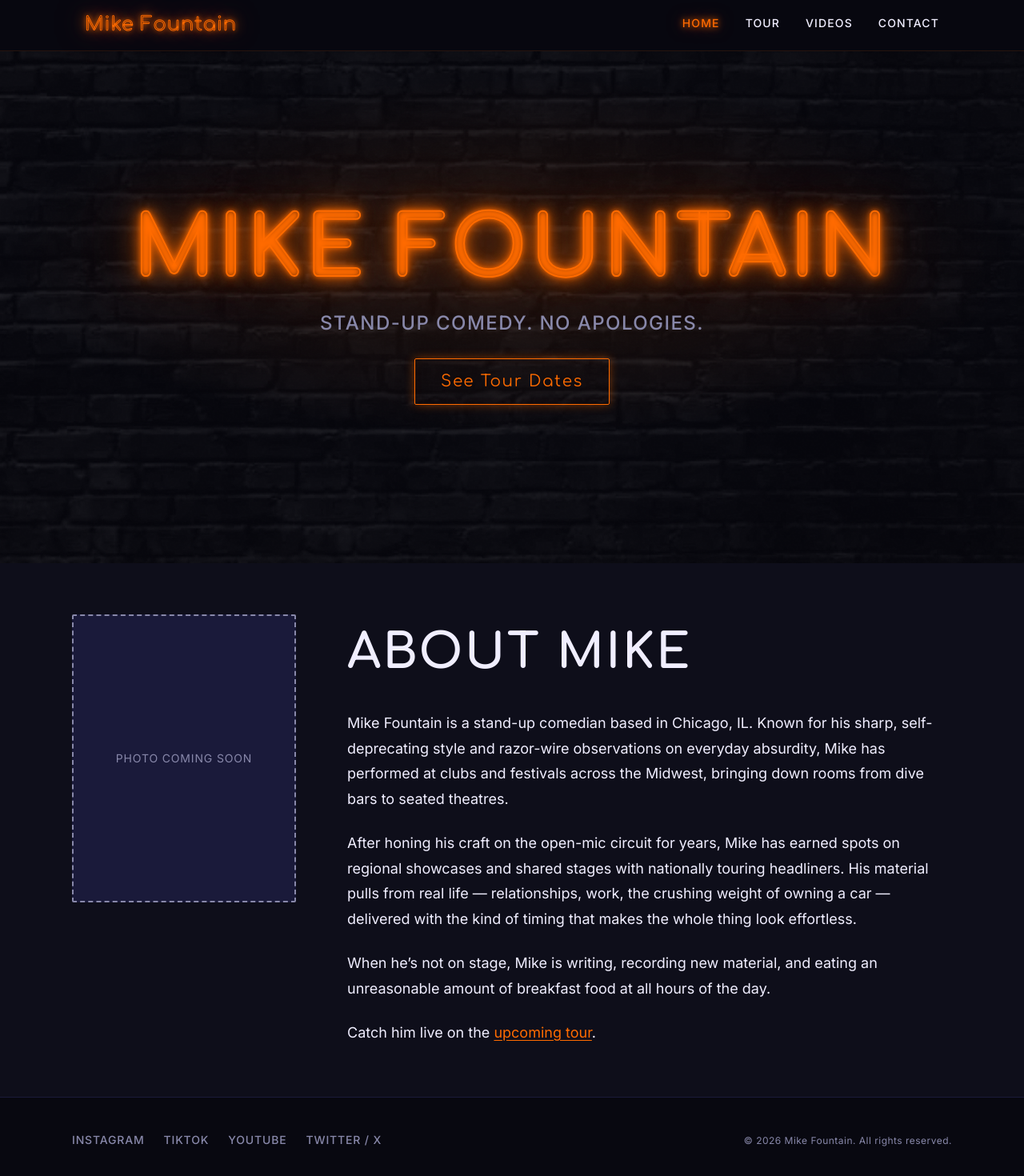
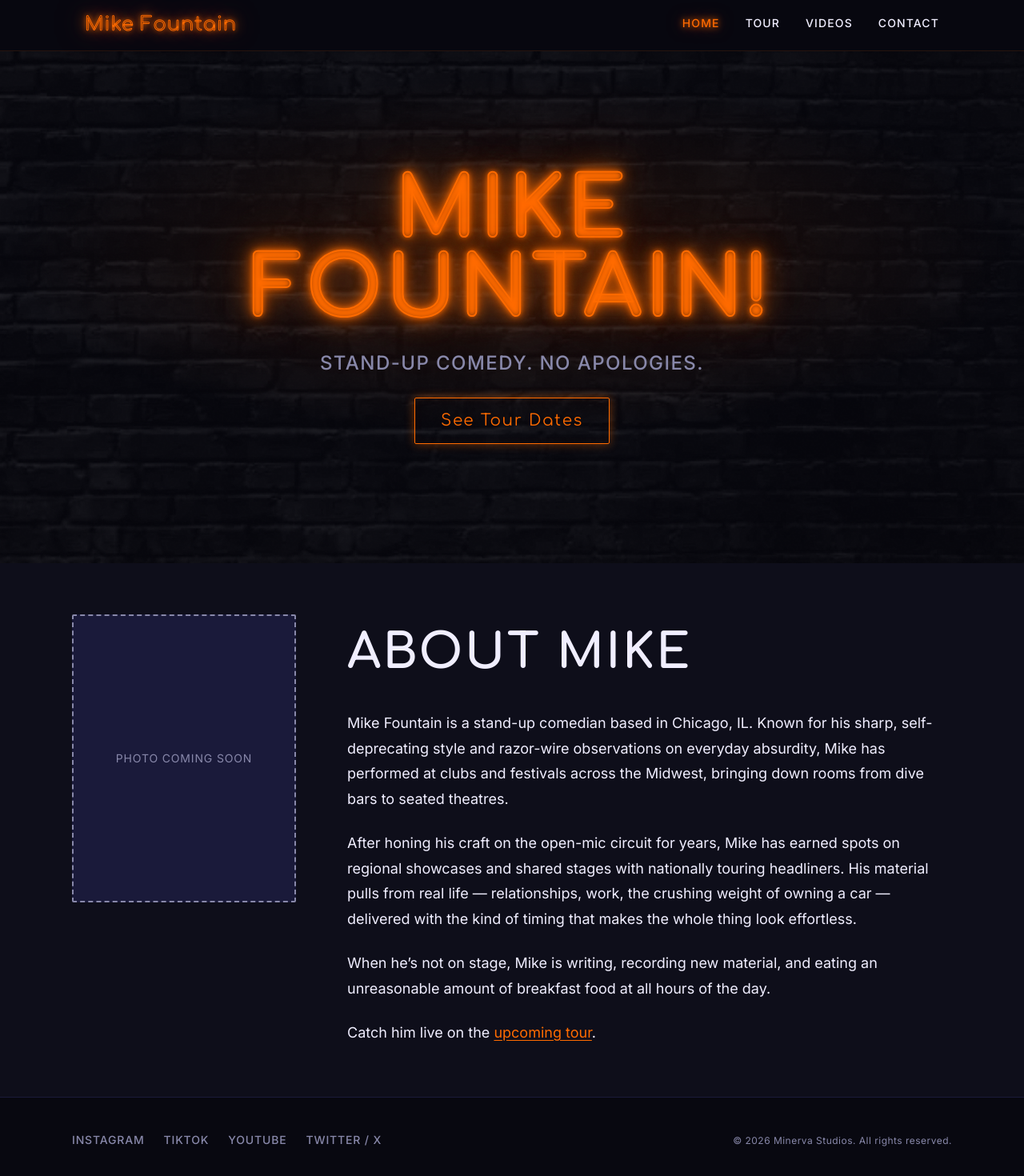
Before and after one commit to andymcdowall/mikefountaincomedy, a React (Vite) app: page / in a window 1280 px wide. Shown: the top 1470 px of the page at 80% size. Built offline with nearby package versions, Linux system fonts and the light colour scheme.

Commit message:
Name Switcher

```diff
--- a/src/components/Footer/Footer.tsx
+++ b/src/components/Footer/Footer.tsx
@@ -30,7 +30,7 @@ export function Footer() {
         </ul>
 
         <p className="site-footer__copy">
-          &copy; {CURRENT_YEAR} Mike Fountain. All rights reserved.
+          &copy; {CURRENT_YEAR} Minerva Studios. All rights reserved.
         </p>
       </div>
     </footer>
--- a/src/components/HeroSection/HeroSection.tsx
+++ b/src/components/HeroSection/HeroSection.tsx
@@ -1,12 +1,15 @@
 import { Link } from 'react-router-dom'
 import { content } from '../../config/content'
 import './HeroSection.css'
+import { TextSwitcher } from './NameSwitcher'
+
 
 export function HeroSection() {
   return (
     <section className="hero grain" aria-label="Hero">
       <div className="hero__inner">
-        <h1 className="hero__heading">{content.artist.name}</h1>
+        <h1 className="hero__heading"><TextSwitcher/><div>Fountain!</div></h1>
+
         <p className="hero__tagline">{content.artist.tagline}</p>
         <Link to={content.hero.ctaHref} className="hero__cta" aria-label={content.hero.ctaAriaLabel}>
           {content.hero.ctaText}
--- /dev/null
+++ b/src/components/HeroSection/NameSwitcher.tsx
@@ -0,0 +1,35 @@
+import { useEffect, useState } from "react";
+
+export function TextSwitcher({
+  texts = [
+    "Mike",
+    "Drinking",
+    "Buckingham",
+    "Of Youth"
+],
+  finalText = "Mike",
+  interval = 750,
+}) {
+  const [index, setIndex] = useState(0);
+  const [finished, setFinished] = useState(false);
+
+  useEffect(() => {
+    if (finished) return;
+
+    const timer = setTimeout(() => {
+      if (index < texts.length - 1) {
+        setIndex((prev) => prev + 1);
+      } else {
+        setFinished(true);
+      }
+    }, interval);
+
+    return () => clearTimeout(timer);
+  }, [index, finished, texts.length, interval]);
+
+  return (
+    <>
+      {finished ? finalText : texts[index]}
+    </>
+  );
+}
```
